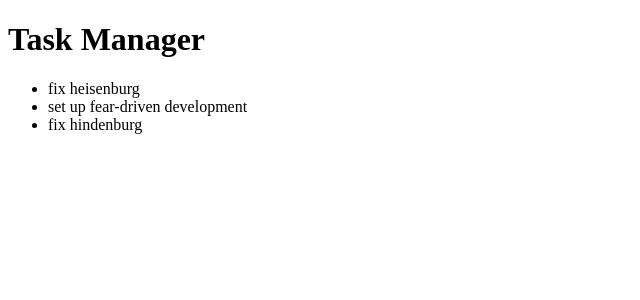
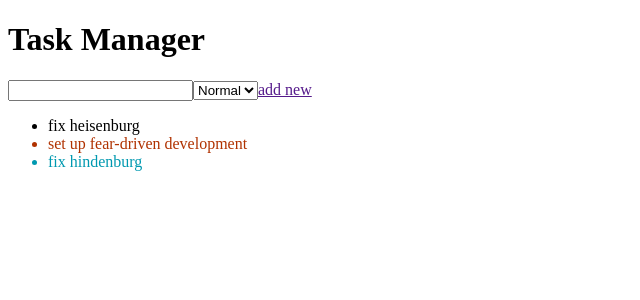
Before and after one commit to Salvatore85/ExploringAngular, an Angular app in the folder TaskManager/: page / in a window 1280 px wide. Shown: the top 300 px of the page, without its empty margins (0-640 px from the left). Built offline with nearby package versions, Linux system fonts and the light colour scheme.

Commit message:
Updated Data Binding test

```diff
--- a/TaskManager/src/app/app.component.ts
+++ b/TaskManager/src/app/app.component.ts
@@ -4,9 +4,19 @@ import { Priority } from './priority'
 
 @Component({
   selector: 'app-root',
-  template: `<h1>Task Manager</h1>
-              <ul>
-    <li *ngFor="let task of tasks" [class.low-priority]="task.priority===low" [class.high-priority]="task.priority===high">
+  template: `
+  <h1>Task Manager</h1>
+  <div>
+    <input [(ngModel)]="newTask.description"/>
+    <select [(ngModel)]="newTask.priority">
+      <option *ngFor="let priority of priorities" [ngValue]="priority">{{getNameForPriority(priority)}}</option>
+    </select>
+    <a href="" (click)="addTask(newTask, $event)">add new</a>
+  </div>
+  <ul>
+    <li *ngFor="let task of tasks"
+    [class.low-priority]="task.priority===low"
+    [class.high-priority]="task.priority===high">
       {{task.description}}
     </li>
   </ul>`,
@@ -14,12 +24,30 @@ import { Priority } from './priority'
   .high-priority {color: rgb(176, 50, 0);}
   .low-priority {color: rgb(0, 153, 176);}
   `],
-  styleUrls: ['./app.component.css']
+  //styleUrls: ['./app.component.css']
 })
 export class AppComponent {
   title = 'app';
   low = Priority.Low;
   high = Priority.High;
+
+  newTask: Task = { id: 0, description: '', completed: false, priority: Priority.Normal };
+  priorities = [Priority.Low, Priority.Normal, Priority.High];
+
+  getNameForPriority(priority: Priority): string {
+    return Priority[priority];
+  }
+
+  getNextId(): number {
+    return this.tasks.length + 1;
+  }
+
+  addTask(task: Task): void {
+    task.id = this.getNextId();
+    this.tasks.push(task);
+    this.newTask = { id: 0, description: '', completed: false, priority: Priority.Normal };
+    event.preventDefault();
+  }
 
   tasks: Task[];
   constructor() {
```
Also changed, not shown: 1 other file (tests, documents, lock files or other folders).
